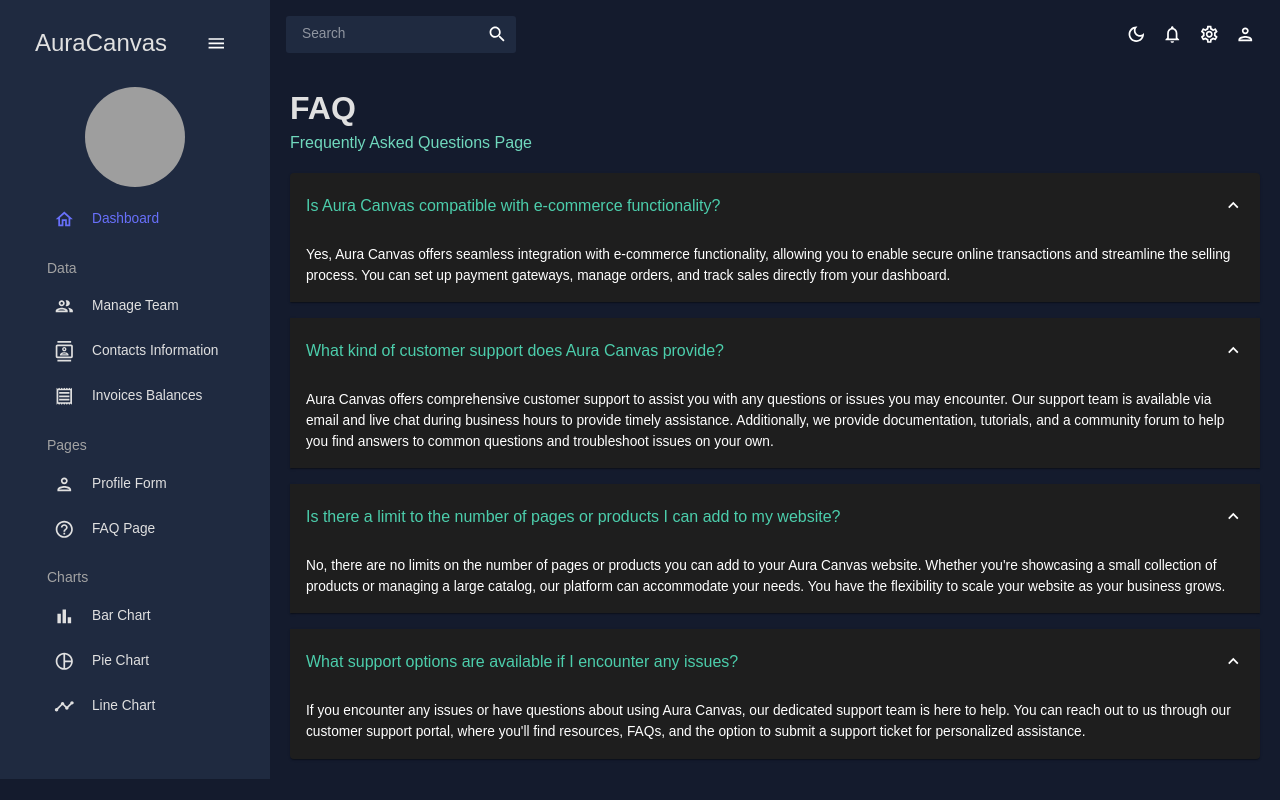
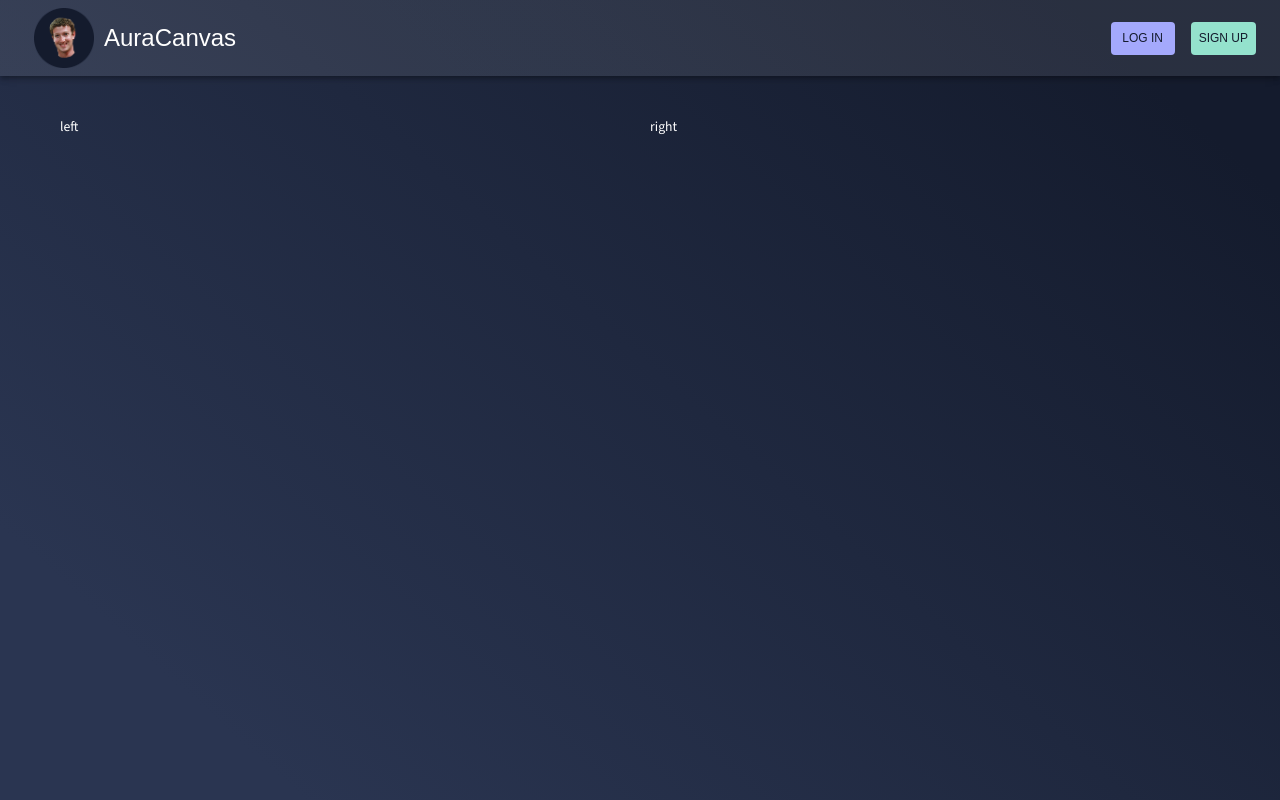
Before and after one commit to Sameer-Saleem1/Aura-Canvas, a React (Vite) app: page /faq in a window 1280 px wide. Built offline with nearby package versions, Linux system fonts and the light colour scheme; grey boxes are pictures that could not be loaded.

Commit message:
Adding the landing page

```diff
--- a/package.json
+++ b/package.json
@@ -25,6 +25,7 @@
     "react-dom": "^18.2.0",
     "react-pro-sidebar": "^0.7.1",
     "react-router-dom": "^6.22.0",
+    "react-slick": "^0.30.2",
     "yup": "^1.3.3"
   },
   "devDependencies": {
--- a/src/App.jsx
+++ b/src/App.jsx
@@ -13,6 +13,7 @@ import FAQ from "./Components/dashboard/FAQ";
 import Pie from "./Components/dashboard/pie";
 import Bar from "./Components/dashboard/bar";
 import Line from "./Components/dashboard/line";
+import LandingPage from "./LandingPage";
 
 function App() {
   const [theme, colorMode] = useMode();
@@ -21,12 +22,13 @@ function App() {
     <ColorModeContext.Provider value={colorMode}>
       <ThemeProvider theme={theme}>
         <CssBaseline />
+        <LandingPage />
         <div className="app" style={{ height: "auto" }}>
-          <Sidebar />
+          {/* <Sidebar /> */}
           <main className="content">
-            <Topbar />
+            {/* <Topbar /> */}
             <Routes>
-              <Route path="/" element={<Dashboard />} />
+              {/* <Route path="/dashboard" element={<Dashboard />} />
               <Route path="/team" element={<Team />} />
               <Route path="/contacts" element={<Contacts />} />
               <Route path="/invoices" element={<Invoices />} />
@@ -34,7 +36,7 @@ function App() {
               <Route path="/faq" element={<FAQ />} />
               <Route path="/bar" element={<Bar />} />
               <Route path="/pie" element={<Pie />} />
-              <Route path="/line" element={<Line />} />
+              <Route path="/line" element={<Line />} /> */}
             </Routes>
           </main>
         </div>
--- a/src/Components/Global/Sidebar.jsx
+++ b/src/Components/Global/Sidebar.jsx
@@ -15,7 +15,6 @@ import BarChartOutlinedIcon from "@mui/icons-material/BarChartOutlined";
 import PieChartOutlineOutlinedIcon from "@mui/icons-material/PieChartOutlineOutlined";
 import TimelineOutlinedIcon from "@mui/icons-material/TimelineOutlined";
 import MenuOutlinedIcon from "@mui/icons-material/MenuOutlined";
-import MapOutlinedIcon from "@mui/icons-material/MapOutlined";
 import logo from "../../assets/logo.png";
 
 import React from "react";
@@ -110,7 +109,7 @@ export default function Sidebar() {
             <Box paddingLeft={isCollapsed ? undefined : "10%"}>
               <Item
                 title="Dashboard"
-                to="/"
+                to="/dashboard"
                 icon={<HomeOutlinedIcon />}
                 selected={selected}
                 setSelected={setSelected}
--- a/src/Components/Global/TopBar.jsx
+++ b/src/Components/Global/TopBar.jsx
@@ -1,5 +1,5 @@
-import { Box, IconButton, useTheme } from "@mui/material";
-import { useContext } from "react";
+import { Box, Button, IconButton, Typography, useTheme } from "@mui/material";
+import { useContext, useState } from "react";
 import { ColorModeContext, tokens } from "../../Theme";
 import InputBase from "@mui/material/InputBase";
 import LightModeOutlinedIcon from "@mui/icons-material/LightModeOutlined";
@@ -8,8 +8,16 @@ import NotificationsOutlinedIcon from "@mui/icons-material/NotificationsOutlined
 import SettingsOutlinedIcon from "@mui/icons-material/SettingsOutlined";
 import PersonOutlinedIcon from "@mui/icons-material/PersonOutlined";
 import SearchIcon from "@mui/icons-material/Search";
+import LogoutIcon from "@mui/icons-material/Logout";
+import HelpIcon from "@mui/icons-material/Help";
 
 const Topbar = () => {
+  const [profile, setProfile] = useState(false);
+
+  const handleProfile = () => {
+    setProfile(!profile);
+  };
+
   const theme = useTheme();
   const colors = tokens(theme.palette.mode);
   const colorMode = useContext(ColorModeContext);
@@ -44,7 +52,70 @@ const Topbar = () => {
           <SettingsOutlinedIcon />
         </IconButton>
         <IconButton>
-          <PersonOutlinedIcon />
+          <PersonOutlinedIcon onClick={handleProfile} />
+          <Box
+            backgroundColor={colors.primary[100]}
+            position={"absolute"}
+            top={"25px"}
+            right={"10px"}
+            sx={{
+              height: "auto",
+              width: "200px",
+              padding: "10px 10px",
+              borderRadius: "5px",
+              zIndex: "2",
+              textAlign: "left",
+              visibility: `${profile === false ? "hidden" : "visible"}`,
+            }}
+          >
+            <Typography
+              variant="h5"
+              fontWeight={"bold"}
+              letterSpacing={"0.5px"}
+              mt={"5px"}
+              color={colors.primary[500]}
+            >
+              Sameer Saleem
+            </Typography>
+            <hr />
+            <Box
+              display={"flex"}
+              alignItems={"center"}
+              mt={"10px"}
+              color={colors.primary[500]}
+            >
+              <SettingsOutlinedIcon sx={{ marginRight: "4px" }} />
+              <Typography
+                variant="h6"
+                letterSpacing={"0.5px"}
+                color={colors.primary[500]}
+              >
+                Account Settings
+              </Typography>
+            </Box>
+            <Box
+              display={"flex"}
+              alignItems={"center"}
+              mt={"10px"}
+              color={colors.primary[500]}
+            >
+              <HelpIcon sx={{ marginRight: "4px" }} />
+              <Typography variant="h6" letterSpacing={"0.5px"}>
+                Help Center
+              </Typography>
+            </Box>
+            <Box
+              display={"flex"}
+              alignItems={"center"}
+              mt={"10px"}
+              color={colors.primary[500]}
+            >
+              <LogoutIcon sx={{ marginRight: "4px" }} />
+              <Typography variant="h6" letterSpacing={"0.5px"}>
+                Logout
+              </Typography>
+            </Box>
+          </Box>
         </IconButton>
       </Box>
     </Box>
--- a/src/Components/dashboard/Dashboard.jsx
+++ b/src/Components/dashboard/Dashboard.jsx
@@ -34,22 +34,28 @@ const Dashboard = () => {
               fontSize: "14px",
               fontWeight: "bold",
               padding: "10px 20px",
+              ":hover": {
+                backgroundColor: colors.blueAccent[600],
+              },
             }}
           >
-            <DownloadOutlinedIcon sx={{ mr: "10px" }} />
+            <DownloadOutlinedIcon
+              sx={{
+                mr: "10px",
+              }}
+            />
             Download Reports
           </Button>
         </Box>
       </Box>
 
-      {/* GRID & CHARTS */}
       <Box
         display="grid"
         gridTemplateColumns="repeat(12, 1fr)"
         gridAutoRows="140px"
         gap="20px"
       >
-        {/* ROW 1 */}
+        {/* 4 cards having emails, sales, clients, and traffic records */}
         <Box
           gridColumn="span 3"
           backgroundColor={colors.primary[400]}
@@ -127,7 +133,7 @@ const Dashboard = () => {
           />
         </Box>
 
-        {/* ROW 2 */}
+        {/* 2 Cards of revenue generated and transactions made */}
         <Box
           gridColumn="span 8"
           gridRow="span 2"
@@ -219,7 +225,7 @@ const Dashboard = () => {
           ))}
         </Box>
 
-        {/* ROW 3 */}
+        {/* 2 cards of expenditure and sales quantity */}
         <Box
           gridColumn="span 6"
           gridRow="span 2"
--- a/src/Components/dashboard/Index.jsx
+++ /dev/null
@@ -1,5 +0,0 @@
-import React from "react";
-
-export default function Index() {
-  return <div>Index</div>;
-}
--- a/src/Components/dashboard/bar/index.jsx
+++ b/src/Components/dashboard/bar/index.jsx
@@ -6,7 +6,7 @@ const Bar = () => {
   return (
     <Box m="20px">
       <Header title="Bar Chart" subtitle="Bar Chart to represent revenue" />
-      <Box height="65vh">
+      <Box height="65vh" mt={"10px"}>
         <BarChart />
       </Box>
     </Box>
--- /dev/null
+++ b/src/LandingPage.jsx
@@ -0,0 +1,28 @@
+import React from "react";
+import Navbar from "./Navbar";
+import { Box } from "@mui/material";
+
+export default function LandingPage() {
+  return (
+    <Box
+      height="100vh"
+      sx={{
+        background:
+          "linear-gradient(222deg,   rgba(20, 27, 45)10%, rgba(42,53,81,1) 86%)",
+      }}
+    >
+      <Navbar />
+      <Box p="40px 60px">
+        <Box
+          display="grid"
+          gridTemplateColumns="repeat(12, 1fr)"
+          gridAutoRows="140px"
+          gap="20px"
+        >
+          <Box gridColumn="span 6">left</Box>
+          <Box gridColumn="span 6">right</Box>
+        </Box>
+      </Box>
+    </Box>
+  );
+}
--- /dev/null
+++ b/src/Navbar.jsx
@@ -0,0 +1,61 @@
+import {
+  AppBar,
+  Toolbar,
+  IconButton,
+  Typography,
+  Stack,
+  Button,
+  useTheme,
+} from "@mui/material";
+import logo from "./assets/user.png";
+
+import { tokens } from "./Theme";
+const Navbar = () => {
+  const theme = useTheme();
+  const colors = tokens(theme.palette.mode);
+  return (
+    <>
+      <AppBar
+        position="static"
+        sx={{
+          backgroundColor: "transparent",
+        }}
+      >
+        <Toolbar>
+          <IconButton color="inherit" aria-label="logo">
+            <Button sx={{ padding: 0 }}>
+              <img src={logo} width={60} />
+            </Button>
+          </IconButton>
+          <Typography variant="h3" component="div" sx={{ flexGrow: 1 }}>
+            AuraCanvas
+          </Typography>
+          <Stack direction={"row"} spacing={2}>
+            <Button
+              sx={{
+                bgcolor: `${colors.blueAccent[300]}`,
+                ":hover": {
+                  backgroundColor: `${colors.blueAccent[200]}`,
+                },
+              }}
+            >
+              Log in
+            </Button>
+            <Button
+              sx={{
+                bgcolor: `${colors.greenAccent[300]}`,
+                ":hover": {
+                  backgroundColor: `${colors.greenAccent[200]}`,
+                },
+              }}
+            >
+              Sign up
+            </Button>
+          </Stack>
+        </Toolbar>
+      </AppBar>
+    </>
+  );
+};
+
+export default Navbar;
```
Also changed, not shown: src/App.css (+10 -0 lines), 1 other file (tests, documents, lock files or other folders).
